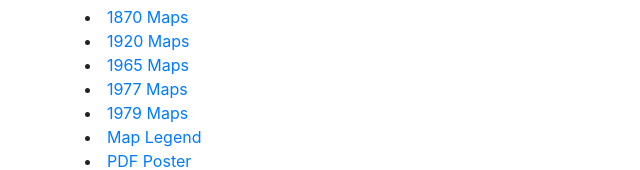
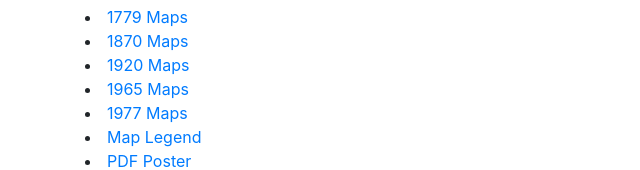
Before and after one commit to sounny/gerry, a plain HTML site: page index.html in a window 1280 px wide. Shown: the part 635-805 px from the top of the page, 0-640 px from the left. Drawn offline with nearby package versions, Linux system fonts and the light colour scheme.

Commit message:
Update index.html

```diff
--- a/index.html
+++ b/index.html
@@ -30,11 +30,11 @@
 
 
         <h2>Findings</h2>
+            <li><a href="https://sounny.github.io/gerry/1779.png">1779 Maps</a></li>
             <li><a href="https://sounny.github.io/gerry/1870.png">1870 Maps</a></li>
             <li><a href="https://sounny.github.io/gerry/1920.png">1920 Maps</a></li>
             <li><a href="https://sounny.github.io/gerry/1965.png">1965 Maps</a></li>
             <li><a href="https://sounny.github.io/gerry/1977.png">1977 Maps</a></li>
-            <li><a href="https://sounny.github.io/gerry/1979.png">1979 Maps</a></li>
             <li><a href="https://sounny.github.io/gerry/CentralityLegend.png">Map Legend</a></li>
 
             <li><a href="https://sounny.github.io/gerry/poster.pdf">PDF Poster</a></li>
```
